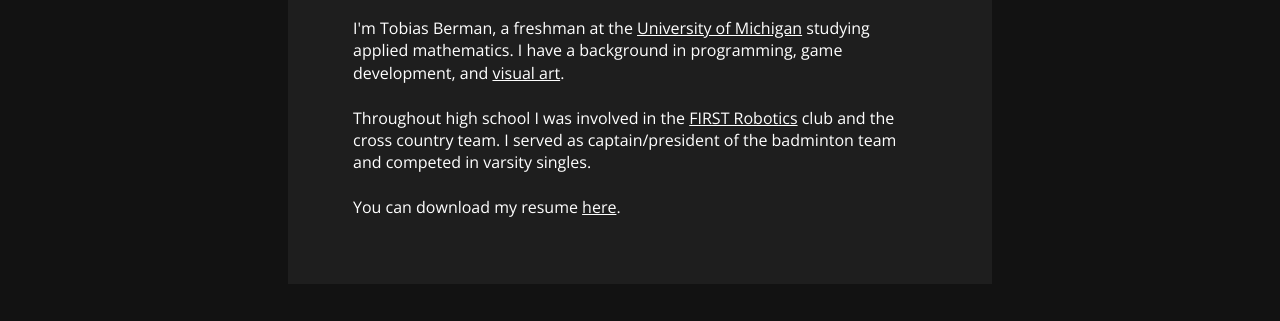
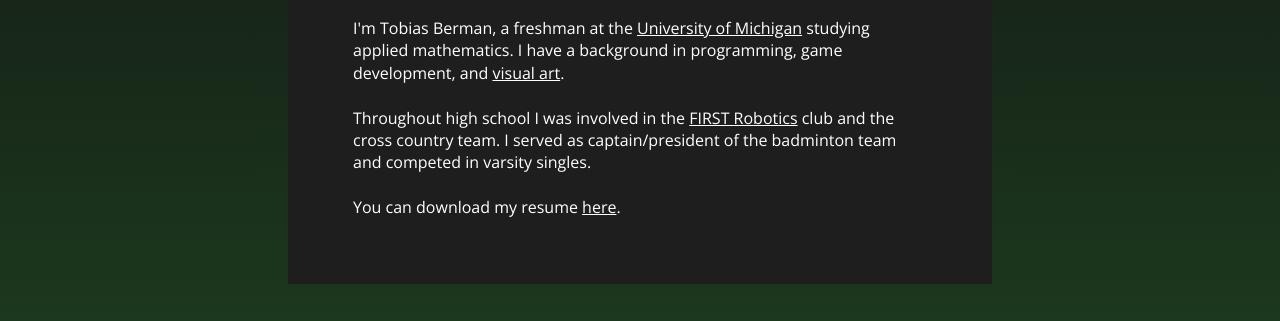
Before and after one commit to TobiasBerman/website, a plain HTML site: page index.html in a window 1280 px wide. Shown: the part 340-661 px from the top of the page. Drawn offline with nearby package versions, Linux system fonts and the light colour scheme.

Commit message:
Update style.css
Added gradient

```diff
--- a/app/css/style.css
+++ b/app/css/style.css
@@ -25,6 +25,7 @@ html, body {
     height: 100%;
     line-height: 1.4;
     background-color: var(--dark1);
+    background-image: linear-gradient(var(--dark1), #1e4020);
 }
 
 *, *::before, *::after {
```
